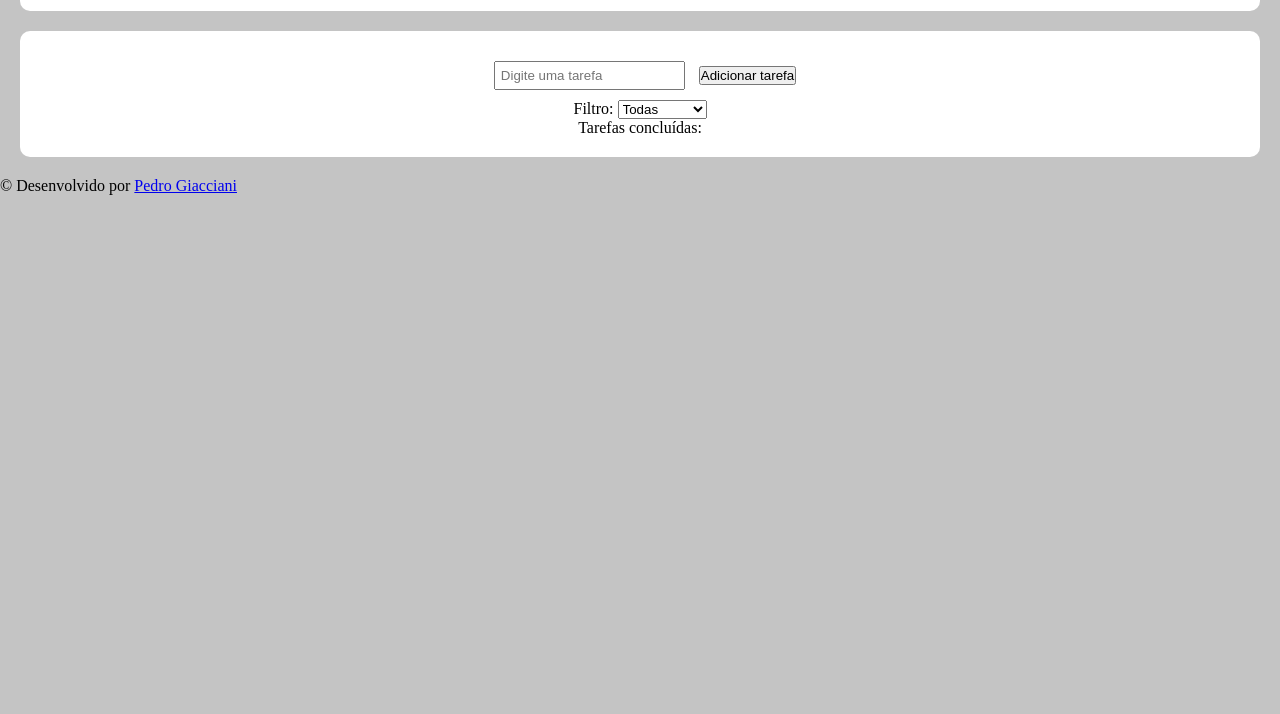
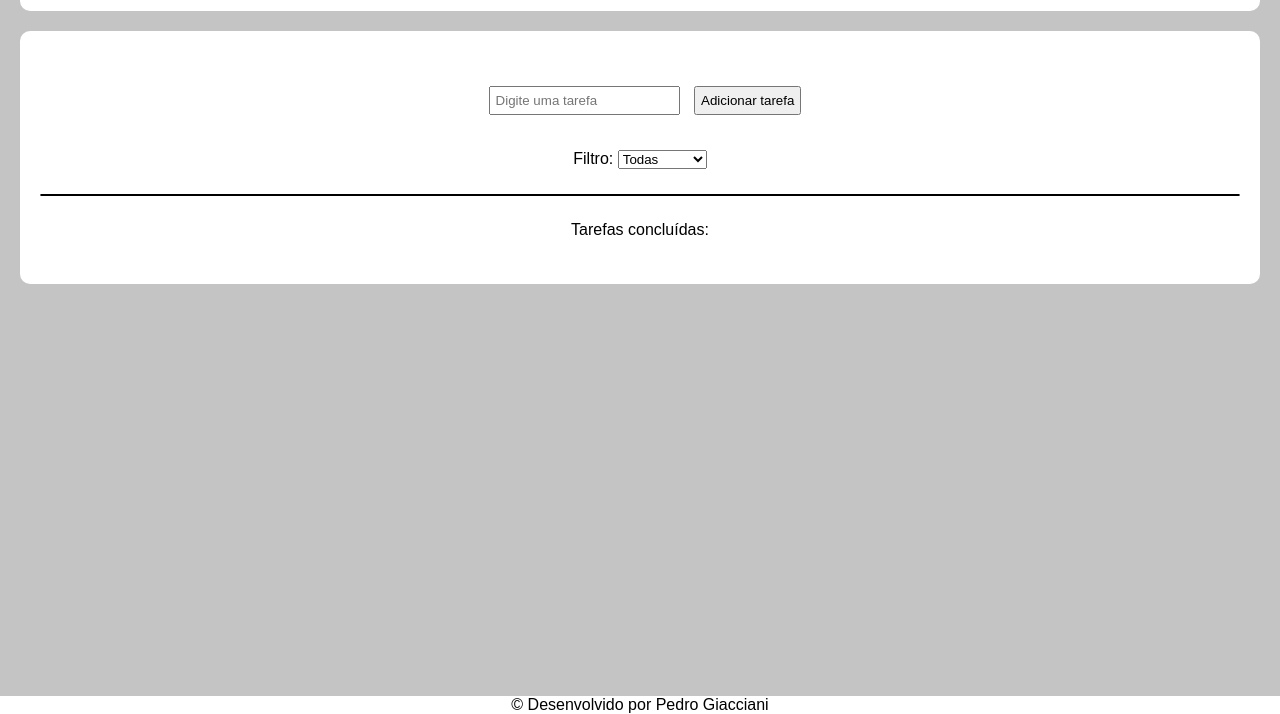
Before and after one commit to PedroGiacciani/JavaScript, a plain HTML site: page Exercícios/lista-tarefas/index.html in a window 1280 px wide. Shown: the part 86-800 px from the top of the page. Drawn offline with Linux system fonts and the light colour scheme.

Commit message:
pequenas atualizações

```diff
--- a/Exercícios/lista-tarefas/index.html
+++ b/Exercícios/lista-tarefas/index.html
@@ -7,7 +7,7 @@
     <link rel="stylesheet" href="style.css">
     <script src="https://kit.fontawesome.com/52ff4c741b.js" crossorigin="anonymous"></script>
 </head>
-<body>
+<body onload="mostrarTarefas()">
     <div id="separador">
         <header>
             <h1>Minha Tarefas</h1>
--- a/Exercícios/lista-tarefas/scripts/app.js
+++ b/Exercícios/lista-tarefas/scripts/app.js
@@ -15,3 +15,13 @@ campoTarefa.addEventListener('keypress', (event) => {
         adicionarTarefa(campoTarefa.value, agoraBr, listaTarefas, areaTarefa)
     }
 })
+
+function mostrarTarefas(){
+    areaTarefa.innerHTML += `
+        <div id="tarefa">
+            <p>${tarefa.id} ${tarefa.titulo} ${tarefa.concluida} ${tarefa.dataCriacao}</p>
+        </div> <
+        <button><i class="fa-solid fa-pencil"></i></button>
+        <button><i class="fa-solid fa-trash"></i></button>
+    `
+}
--- a/Exercícios/lista-tarefas/scripts/tarefas.js
+++ b/Exercícios/lista-tarefas/scripts/tarefas.js
@@ -11,5 +11,5 @@ export function adicionarTarefa(titulo, dataCriacao, listaTarefas, areaTarefa){
     const tarefa = new Tarefa(Math.floor(Math.random() * 1111), titulo, false, dataCriacao)
     listaTarefas.push(tarefa)
     localStorage.setItem('bancoTarefas', JSON.stringify(listaTarefas))
-    areaTarefa.innerHTML += `<p>${tarefa.id} ${tarefa.titulo} ${tarefa.concluida} ${tarefa.dataCriacao} <button><i class="fa-solid fa-pencil"></i></button><button><i class="fa-solid fa-trash"></i></button></p>`
+
 }
--- a/Exercícios/lista-tarefas/style.css
+++ b/Exercícios/lista-tarefas/style.css
@@ -6,7 +6,12 @@
 }
 
 body{
+    font-family: Arial, Helvetica, sans-serif;
     background-color: rgba(182, 182, 182, 0.795);
+    display: flex;
+    flex-direction: column;
+    justify-content: space-between;
+    height: 100vh;
 }
 
 header, main{
@@ -22,6 +27,29 @@ main > p > input{
     padding: 5px;
 }
 
-main > p > input > button{
-    padding: 10px;
+main > p  > button{
+    padding: 5px;
 }
+
+main p{
+    margin: 25px 0px;
+}
+
+main > div#lista-tarefas{
+    border: 1px solid black;
+    border-radius: 10px;
+}
+
+footer{
+    background-color: white;
+    text-align: center;
+}
+
+footer > p > a{
+    color: black;
+    text-decoration: none;
+}
+
+footer > p > a:hover{
+    text-decoration: underline;
+}
```
